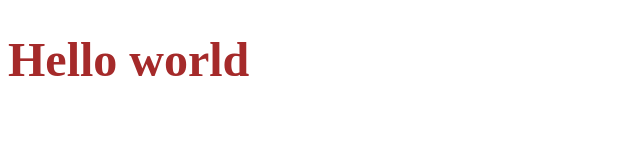
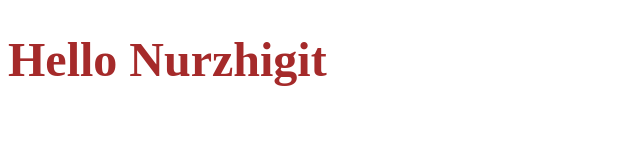
Before and after one commit to Nurzhigitt/Trainproj, a plain HTML site: page index.html in a window 1280 px wide. Shown: the whole page, without its empty margins (0-640 px from the left). Drawn offline with Linux system fonts and the light colour scheme.

Commit message:
second commit

```diff
--- a/index.html
+++ b/index.html
@@ -8,6 +8,6 @@
     <title>Document</title>
 </head>
 <body>
-    <h1>Hello world</h1>
+    <h1>Hello Nurzhigit</h1>
 </body>
 </html>
```
